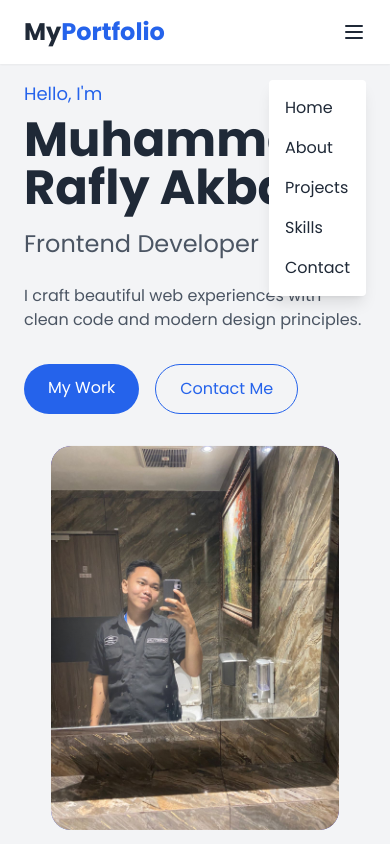
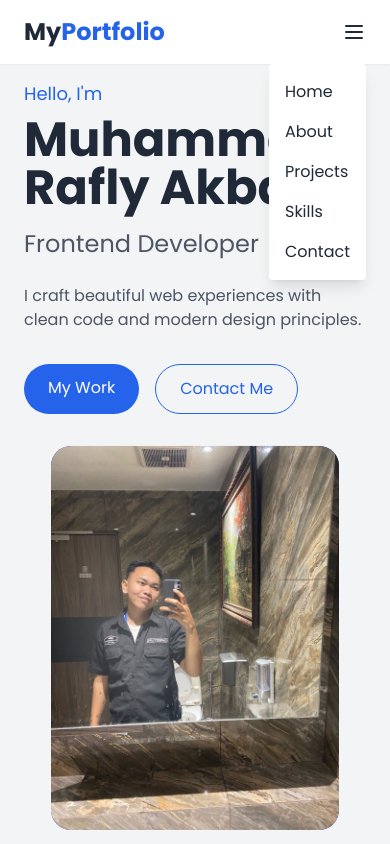
Before and after one commit to rflyakbrrr/raflyy, a website: page index.html in a window 390 px wide. Both pictures are taken after a click on the button 354 px from the left and 32 px from the top of the page. Shown: the top 844 px of the page. Drawn offline with nearby package versions, Linux system fonts and the light colour scheme.

Commit message:
upload potopolio keren

```diff
--- a/index.html
+++ b/index.html
@@ -207,8 +207,9 @@
       </button>
     </div>
 
-    <!-- Mobile Menu -->
-    <div id="mobile-menu" class="hidden md:hidden flex flex-col gap-4 bg-white p-4 absolute top-20 right-6 rounded shadow-lg">
+   <!-- Mobile Menu -->
+<div id="mobile-menu" class="hidden md:hidden flex flex-col gap-4 bg-white p-4 rounded shadow-lg absolute top-16 right-6 z-40">
+
       <a href="#home" class="text-gray-800 hover:text-blue-600 transition">Home</a>
       <a href="#about" class="text-gray-800 hover:text-blue-600 transition">About</a>
       <a href="#projects" class="text-gray-800 hover:text-blue-600 transition">Projects</a>
```
